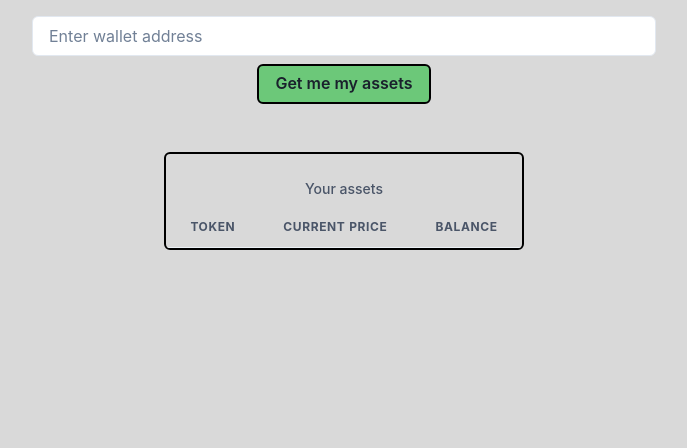
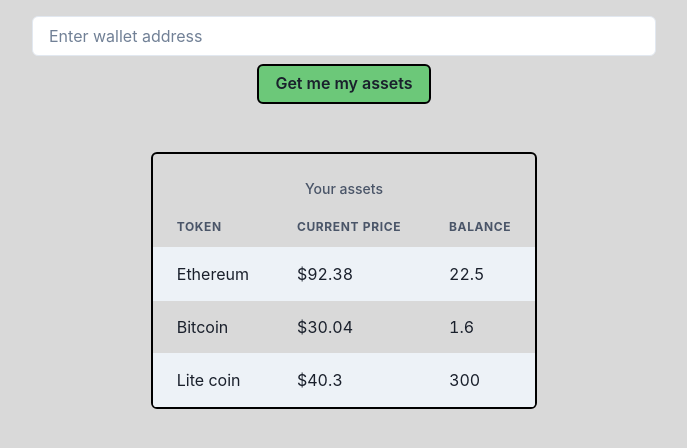
Before and after one commit to chazzaoui/fortytwo-money, a React (Create React App) app: page / in a window 1280 px wide. Shown: the top 448 px of the page, without its empty margins (296-983 px from the left). Built offline with nearby package versions, Linux system fonts and the light colour scheme.

Commit message:
(feat): add a usefetchtoken hook

```diff
--- a/src/App.tsx
+++ b/src/App.tsx
@@ -14,10 +14,12 @@ import {
   Thead,
   Tr,
 } from '@chakra-ui/react';
+import { useTokenData } from './hooks/useTokensFetch';
 
 function App() {
   const [walletAddress, setWalletAddress] = useState('');
   const [isValid, setIsValid] = useState(true);
+  const [tokens, refresh] = useTokenData(true);
 
   const validateAddress = () => {
     const regex = /^0x[a-fA-F0-9]{40}$/;
@@ -75,6 +77,15 @@ function App() {
               <Th>Balance</Th>
             </Tr>
           </Thead>
+          <Tbody>
+            {tokens.map((token, index) => (
+              <Tr key={index}>
+                <Td>{token.name}</Td>
+                <Td>${token.currentPrice}</Td>
+                <Td>{token.balance}</Td>
+              </Tr>
+            ))}
+          </Tbody>
         </Table>
       </TableContainer>
     </Flex>
--- /dev/null
+++ b/src/hooks/useTokensFetch.ts
@@ -0,0 +1,53 @@
+import { useState, useEffect, useCallback } from 'react';
+import { getRandomPrice } from '../utils/getRandomPrice';
+
+interface TokenData {
+  name: string;
+  currentPrice: number;
+  balance: number;
+}
+
+const fetchTokenData = (): Promise<TokenData[]> => {
+  return new Promise((resolve) => {
+    const data: TokenData[] = [
+      {
+        name: 'Ethereum',
+        currentPrice: getRandomPrice(),
+        balance: 22.5,
+      },
+      {
+        name: 'Bitcoin',
+        currentPrice: getRandomPrice(),
+        balance: 1.6,
+      },
+      {
+        name: 'Lite coin',
+        currentPrice: getRandomPrice(),
+        balance: 300,
+      },
+    ];
+    setTimeout(() => resolve(data), 2000);
+  });
+};
+
+export const useTokenData = (
+  autoRefresh = false
+): [TokenData[], () => void] => {
+  const [tokens, setTokens] = useState<TokenData[]>([]);
+
+  const refresh = useCallback(() => {
+    fetchTokenData().then(setTokens);
+  }, []);
+
+  useEffect(() => {
+    refresh();
+    if (autoRefresh) {
+      const interval = setInterval(() => {
+        refresh();
+      }, 5000);
+      return () => clearInterval(interval);
+    }
+  }, [autoRefresh, refresh]);
+
+  return [tokens, refresh];
+};
--- /dev/null
+++ b/src/utils/getRandomPrice.ts
@@ -0,0 +1,3 @@
+export const getRandomPrice = (): number => {
+  return parseFloat((Math.random() * 100 + 1).toFixed(2));
+};
```
